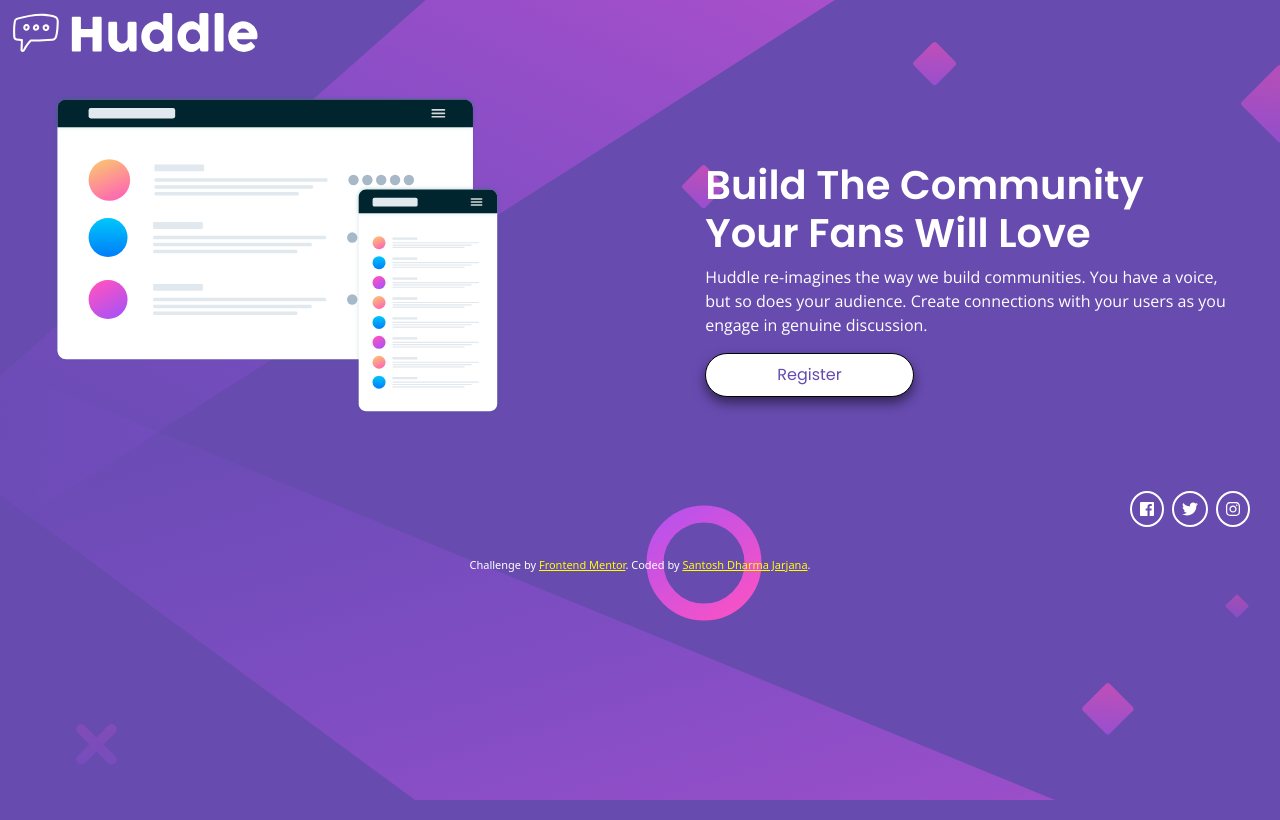
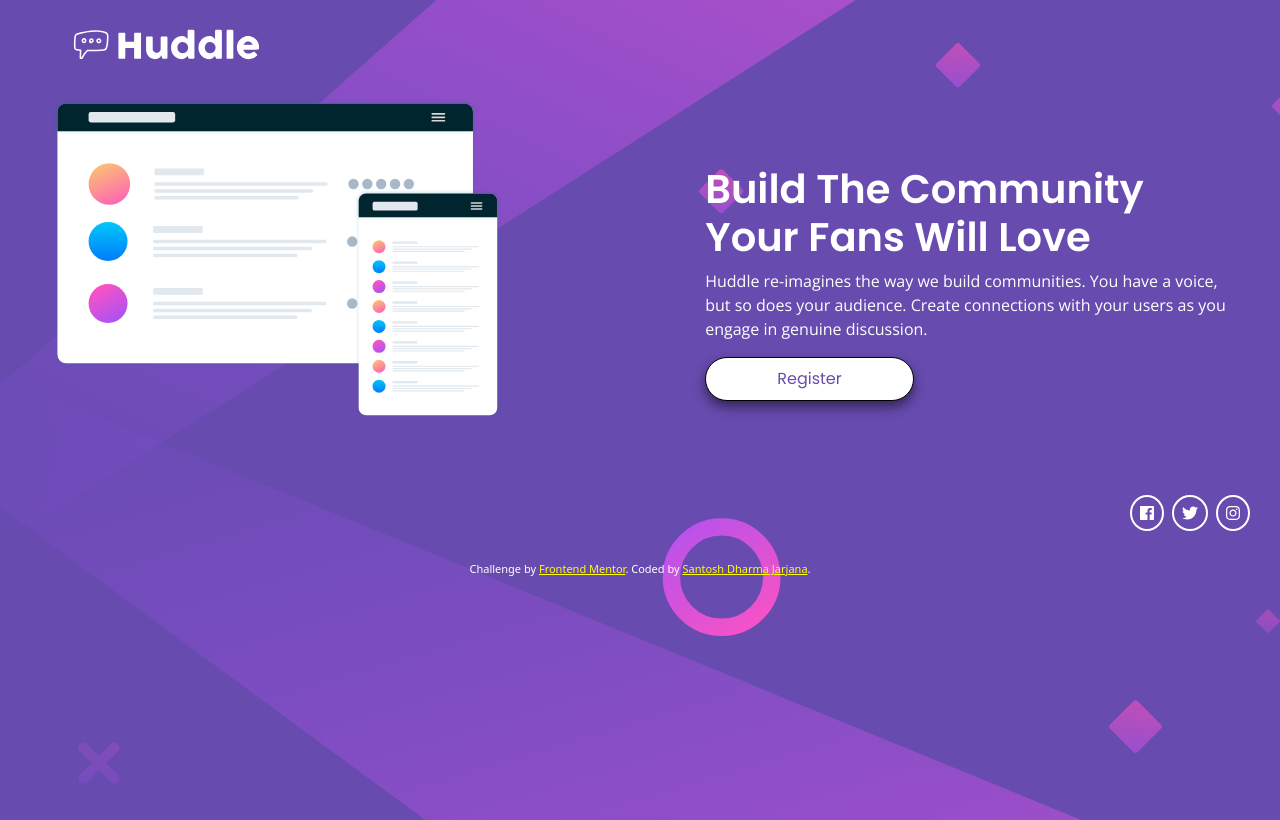
Before and after one commit to JSDharma/huddle-landing-page-with-single-introductory-section-master, a plain HTML site: page index.html in a window 1280 px wide. Drawn offline with nearby package versions, Linux system fonts and the light colour scheme.

Commit message:
Update styles.css

```diff
--- a/styles.css
+++ b/styles.css
@@ -18,6 +18,7 @@ body{
     font-weight: 600;
   }
 
+
   .text-paragraph {
     font-family: 'Open Sans', sans-serif;
     font-weight: 400;
@@ -25,6 +26,15 @@ body{
 
 }
 
+
+header{
+    padding-left : 5%;
+    margin-top: 20px;
+}
+
+.header-image{
+    width : 200px;
+}
 
 .row {
     margin-top: 30px;
```
